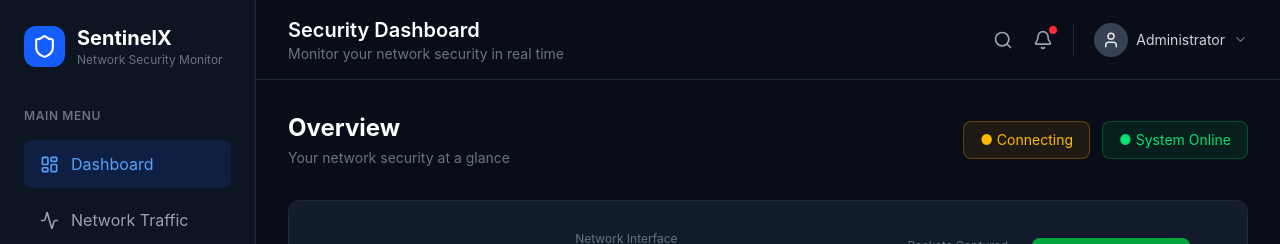
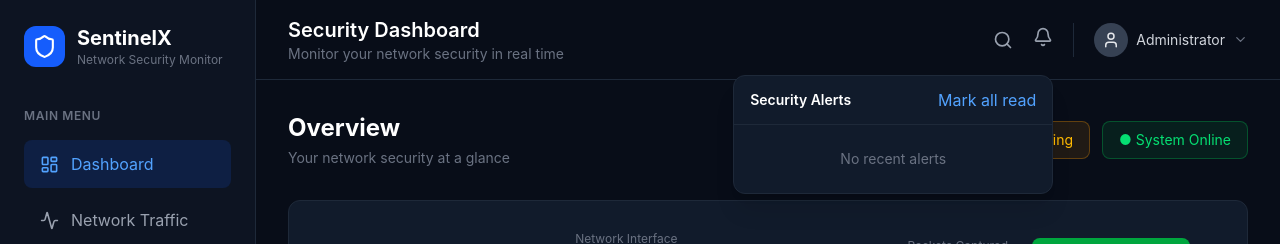
Before and after one commit to prelobhp524-arch/SentinelX, a React app in the folder frontend/: page / in a window 1280 px wide. Both pictures are taken after a click on the button 1043 px from the left and 39 px from the top of the page. Shown: the top 244 px of the page. Built offline with nearby package versions, Linux system fonts and the light colour scheme; no server answers; the HTML template or start-up script is replaced by a standard one.

Commit message:
Add real-time security alert notifications

```diff
--- a/frontend/src/App.jsx
+++ b/frontend/src/App.jsx
@@ -71,6 +71,8 @@ function App() {
   const [apiError, setApiError] = useState('')
   const [updatingAlertId, setUpdatingAlertId] = useState(null)
   const [alertActionError, setAlertActionError] = useState('')
+  const [isNotificationsOpen, setIsNotificationsOpen] = useState(false)
+  const [readAlertIds, setReadAlertIds] = useState([])
 
   // Alert search and filters
   const [alertSearch, setAlertSearch] = useState('')
@@ -85,6 +87,7 @@ function App() {
   const reconnectTimerRef = useRef(null)
   const reconnectAttemptsRef = useRef(0)
   const shouldReconnectRef = useRef(true)
+  const notificationsRef = useRef(null)
 
     // Fetch packet capture status
   const fetchCaptureStatus = useCallback(async () => {
@@ -218,6 +221,19 @@ function App() {
     } finally {
       setUpdatingAlertId(null)
     }
+  }
+
+  // Mark alert notifications as read
+  const markAlertAsRead = (alertId) => {
+    setReadAlertIds((previousIds) =>
+      previousIds.includes(alertId)
+        ? previousIds
+        : [...previousIds, alertId]
+    )
+  }
+
+  const markAllAlertsAsRead = () => {
+    setReadAlertIds(alertData.map((alert) => alert.id))
   }
 
   // Fetch dashboard data
@@ -449,6 +465,36 @@ function App() {
     }
   }, [])
 
+  // Close notification panel on outside click or Escape
+  useEffect(() => {
+    if (!isNotificationsOpen) {
+      return
+    }
+
+    const handleOutsideClick = (event) => {
+      if (
+        notificationsRef.current &&
+        !notificationsRef.current.contains(event.target)
+      ) {
+        setIsNotificationsOpen(false)
+      }
+    }
+
+    const handleEscapeKey = (event) => {
+      if (event.key === 'Escape') {
+        setIsNotificationsOpen(false)
+      }
+    }
+
+    document.addEventListener('mousedown', handleOutsideClick)
+    document.addEventListener('keydown', handleEscapeKey)
+
+    return () => {
+      document.removeEventListener('mousedown', handleOutsideClick)
+      document.removeEventListener('keydown', handleEscapeKey)
+    }
+  }, [isNotificationsOpen])
+
   // Filter network traffic by direction and protocol
 const filteredTraffic = trafficData.filter((traffic) => {
   const matchesDirection =
@@ -478,6 +524,13 @@ const filteredTraffic = trafficData.filter((traffic) => {
 
     return matchesSearch && matchesSeverity && matchesStatus
   })
+
+  const recentAlerts = alertData.slice(0, 5)
+
+  const unreadAlerts = alertData.filter(
+    (alert) =>
+      alert.status === 'NEW' && !readAlertIds.includes(alert.id)
+  )
 
   return (
     <div className="min-h-screen bg-[#080d18] text-gray-200">
@@ -553,10 +606,91 @@ const filteredTraffic = trafficData.filter((traffic) => {
               <Search size={20} />
             </button>
 
-            <button className="relative text-gray-400 hover:text-white">
-              <Bell size={20} />
-              <span className="absolute -right-1 -top-1 h-2 w-2 rounded-full bg-red-500"></span>
-            </button>
+            <div ref={notificationsRef} className="relative">
+              <button
+                type="button"
+                onClick={() => setIsNotificationsOpen((open) => !open)}
+                className="relative text-gray-400 hover:text-white"
+                aria-label="Security alert notifications"
+                aria-expanded={isNotificationsOpen}
+              >
+                <Bell size={20} />
+
+                {unreadAlerts.length > 0 && (
+                  <span className="absolute -right-2 -top-2 flex h-5 min-w-5 items-center justify-center rounded-full bg-red-500 px-1 text-[10px] font-semibold text-white">
+                    {unreadAlerts.length > 99 ? '99+' : unreadAlerts.length}
+                  </span>
+                )}
+              </button>
+
+              {isNotificationsOpen && (
+                <div className="absolute right-0 top-12 z-20 w-80 rounded-xl border border-gray-800 bg-[#111b2b] shadow-xl">
+                  <div className="flex items-center justify-between border-b border-gray-800 px-4 py-3">
+                    <h4 className="text-sm font-semibold text-white">
+                      Security Alerts
+                    </h4>
+
+                    <button
+                      type="button"
+                      onClick={markAllAlertsAsRead}
+                      className="text-xs text-blue-400 transition hover:text-blue-300"
+                    >
+                      Mark all read
+                    </button>
+                  </div>
+
+                  <div className="max-h-80 overflow-y-auto">
+                    {recentAlerts.length === 0 ? (
+                      <p className="px-4 py-6 text-center text-sm text-gray-500">
+                        No recent alerts
+                      </p>
+                    ) : (
+                      recentAlerts.map((alert) => {
+                        const isUnread =
+                          alert.status === 'NEW' &&
+                          !readAlertIds.includes(alert.id)
+
+                        return (
+                          <button
+                            key={alert.id}
+                            type="button"
+                            onClick={() => markAlertAsRead(alert.id)}
+                            className={`flex w-full items-start gap-3 border-b border-gray-800 px-4 py-3 text-left transition last:border-0 hover:bg-gray-800/40 ${
+                              isUnread ? 'bg-blue-500/10' : ''
+                            }`}
+                          >
+                            <span
+                              className={`mt-1 h-2 w-2 shrink-0 rounded-full ${
+                                alert.severity === 'HIGH'
+                                  ? 'bg-red-500'
+                                  : alert.severity === 'MEDIUM'
+                                    ? 'bg-yellow-500'
+                                    : 'bg-green-500'
+                              }`}
+                            />
+
+                            <span className="min-w-0 flex-1">
+                              <span className="block truncate text-sm text-gray-200">
+                                {String(alert.alert_type || '').replaceAll('_', ' ')}
+                              </span>
+
+                              <span className="block truncate text-xs text-gray-500">
+                                {alert.source_ip} ·{' '}
+                                {new Date(`${alert.timestamp}Z`).toLocaleString()}
+                              </span>
+                            </span>
+
+                            <span className="text-[10px] font-medium text-gray-500">
+                              {alert.severity}
+                            </span>
+                          </button>
+                        )
+                      })
+                    )}
+                  </div>
+                </div>
+              )}
+            </div>
 
             <div className="flex items-center gap-2 border-l border-gray-800 pl-5">
               <div className="rounded-full bg-gray-700 p-2">
```
